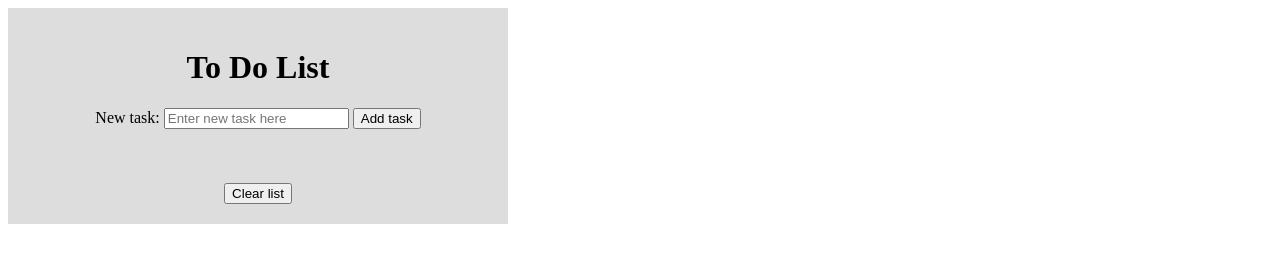
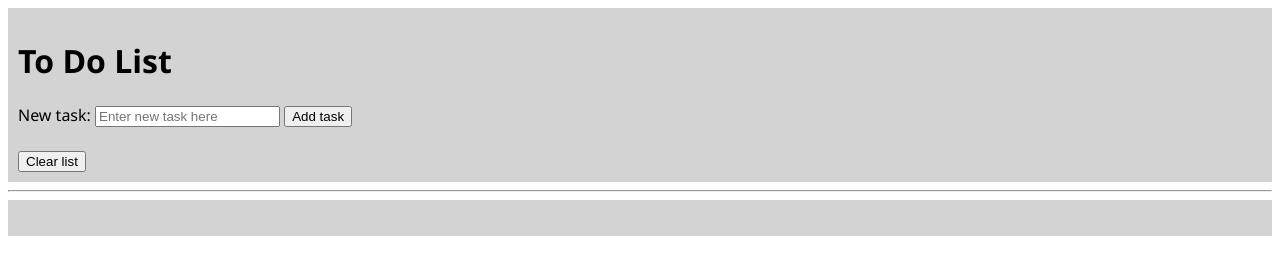
Before and after one commit to sinisamihajlovic/todo-list, a website: page index.html in a window 1280 px wide. Drawn offline with Linux system fonts and the light colour scheme.

Commit message:
some styling and testing

```diff
--- /dev/null
+++ b/css/style.css
@@ -0,0 +1,13 @@
+body {
+    font-family: 'Segoe UI', Tahoma, Geneva, Verdana, sans-serif;
+}
+
+.column {
+    background-color: lightgray;
+    padding: 10px;
+}
+
+li > button {
+    color: red;
+    margin: 10px;
+}
--- a/index.html
+++ b/index.html
@@ -5,23 +5,30 @@
     <meta name="viewport" content="width=device-width, initial-scale=1.0">
     <meta http-equiv="X-UA-Compatible" content="ie=edge">
     <title>To Do List</title>
-    <link rel="stylesheet" href="style.css">
+    <meta name="description" content="Todo list webapp">
+    <meta name="author" content="Siniša Mihajlović">
+    <link rel="stylesheet" href="css/style.css">
 </head>
 <body>
     <div class="container">
-        <header>
+        <div class="row">
+            <div class="column">
                 <h1>To Do List</h1>
                 <div>
                     <label for="taskText">New task: </label>
                     <input id="taskText" type="text" name="taskText" placeholder="Enter new task here" autocomplete="off">
-                <button id="addItemBtn">Add task</button>
+                    <button class="button-primary" id="addItemBtn">Add task</button>
                 </div>
                 <br>
-            <br>
-            <br>
                 <button id="clearList">Clear list</button>
-        </header>
+            </div>
+        </div>
+        <hr>
+        <div class="row">
+            <div class="column">
                 <ol></ol>
+            </div>
+        </div>
     </div>
     <script src="main.js"></script>
 </body>
--- a/main.js
+++ b/main.js
@@ -1,4 +1,4 @@
-// Add list item
+// Add new task
 const addItemBtn = document.querySelector('#addItemBtn');
 const newListItem = document.querySelector('ol');
 let newListItemText = document.querySelector('#taskText');
@@ -12,7 +12,7 @@ newListItemText.addEventListener('keyup', function(event) {
 });
 
 function addNewListItem() {
-  let dateId = Date.now();
+  let dateId = Date.now(); // Delete btn id
   let node = document.createElement('li');
   let textNode = document.createTextNode(newListItemText.value);
   let delBtn = document.createElement('button');
@@ -29,7 +29,7 @@ function addNewListItem() {
   delBtn.addEventListener('click', () => deleteItem(dateId));
 }
 
-// Delete list item
+// Delete task
 function deleteItem(dateId) {
   document.getElementById(dateId).parentElement.removeChild(document.getElementById(dateId));
 }
--- a/style.css
+++ /dev/null
@@ -1,9 +0,0 @@
-.container {
-    width: 500px;
-    background-color: #ddd;
-}
-
-header {
-    text-align: center;
-    padding: 20px;
-}
```
Lines whose indentation alone changed are shown as unchanged.
